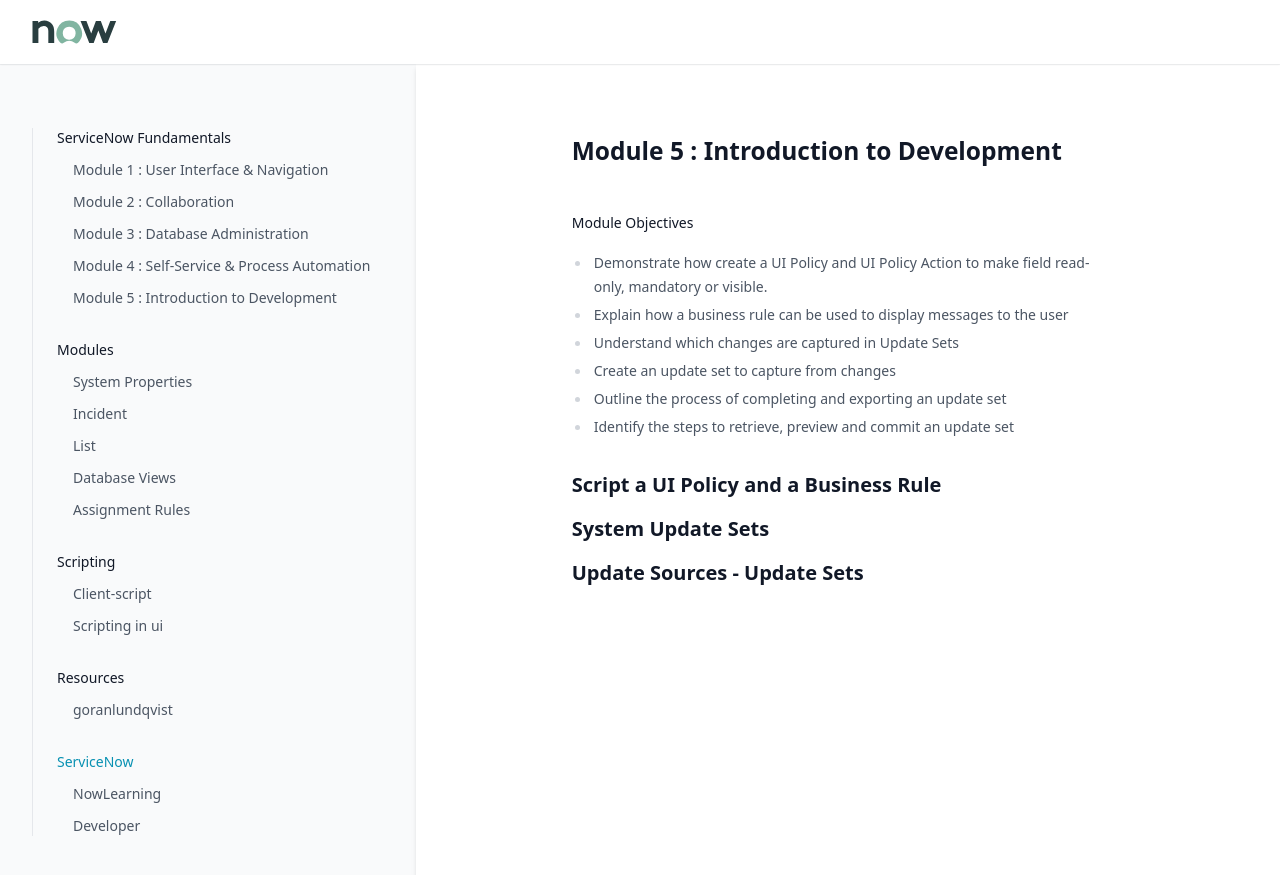
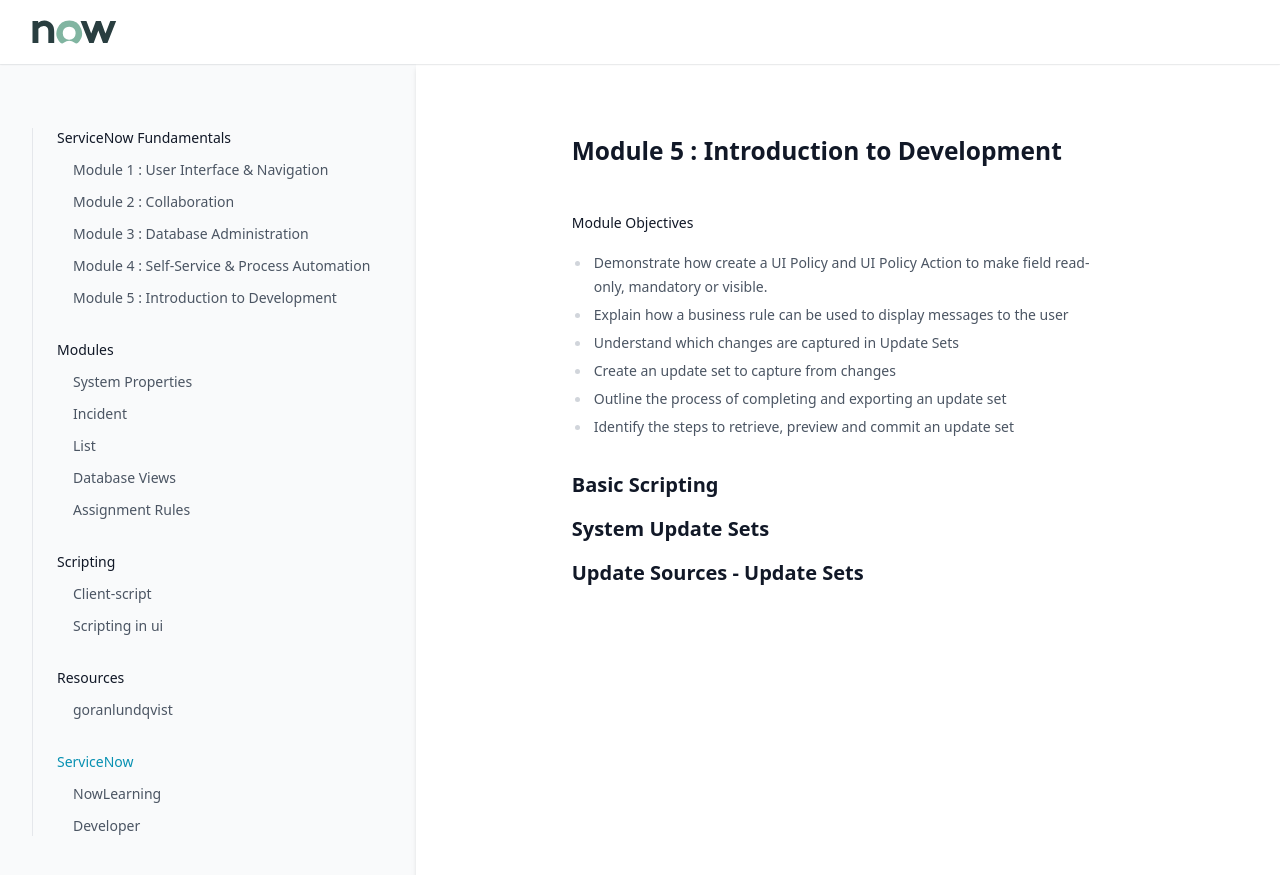
Before and after one commit to greglejeune/ebook, a Jekyll site: the page built from _servicenow/2021-11-01-snf-module5.md, in a window 1280 px wide. Shown: the top 875 px of the page. Built offline with Jekyll 4.4.1, drawn with Linux system fonts in a browser that asks for light colours.

Commit message:
Update 2021-11-01-snf-module5.md

```diff
--- a/_servicenow/2021-11-01-snf-module5.md
+++ b/_servicenow/2021-11-01-snf-module5.md
@@ -17,6 +17,9 @@ category: snf
   <li>Identify the steps to retrieve, preview and commit an update set</li>
 </ul>
 
-<h2>Script a UI Policy and a Business Rule</h2>
+<h2>Basic Scripting</h2>
+
+
+
 <h2>System Update Sets</h2>
 <h2>Update Sources - Update Sets</h2>
```
